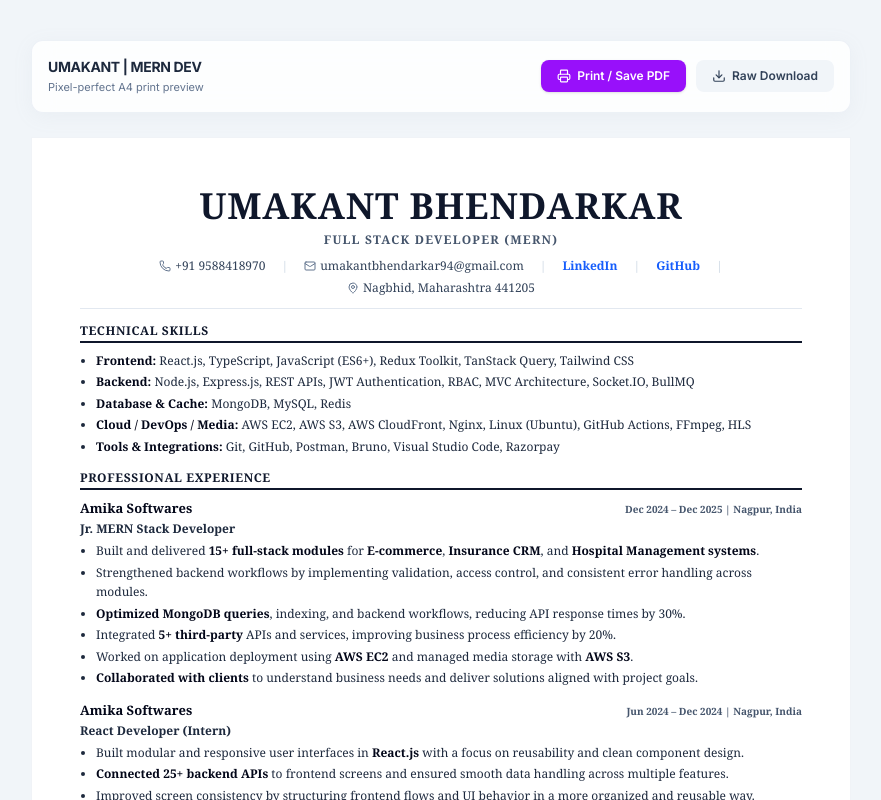
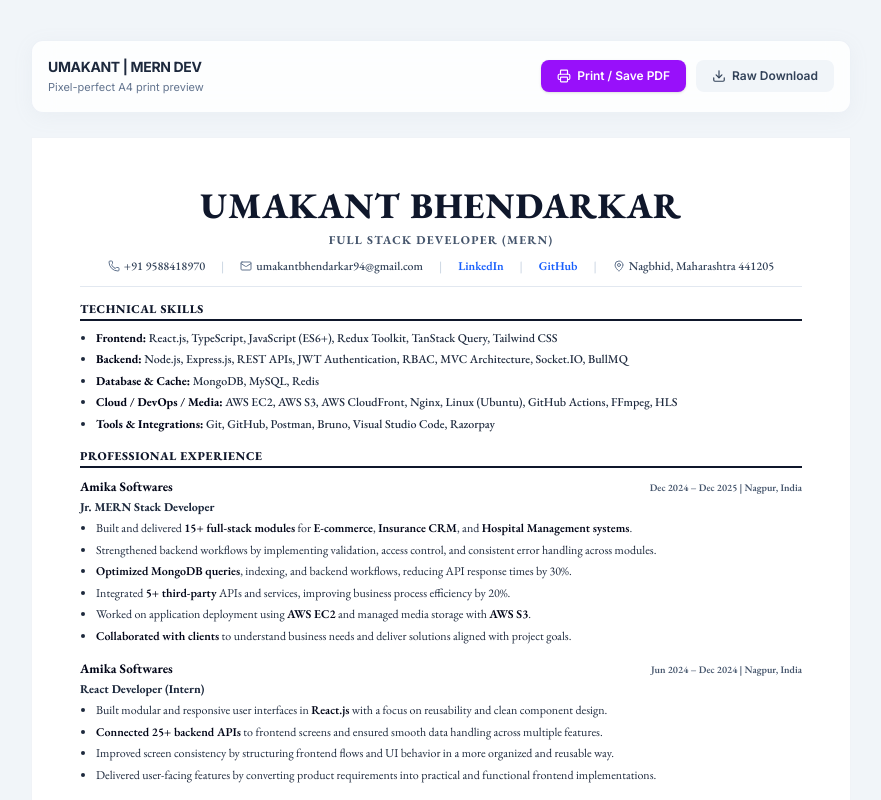
Before and after one commit to umakant8732/PORTFOLIO, a React (Vite) app: page / in a window 1280 px wide. Shown: the top 800 px of the page, without its empty margins (199-1080 px from the left). Built offline with nearby package versions, Linux system fonts and the light colour scheme.

Commit message:
apply premium EB Garamond typography for resume layout

```diff
--- a/index.html
+++ b/index.html
@@ -9,10 +9,10 @@
     <title>Umakant Bhendarkar | Full Stack Developer (MERN)</title>
     <meta name="description" content="Portfolio of Umakant Bhendarkar, Full Stack Developer specializing in high-performance React, Node, Express, MongoDB applications, cloud systems, and interactive interfaces." />
 
-    <!-- Google Fonts: Inter -->
+    <!-- Google Fonts: Inter & EB Garamond -->
     <link rel="preconnect" href="https://fonts.googleapis.com">
     <link rel="preconnect" href="https://fonts.gstatic.com" crossorigin>
-    <link href="https://fonts.googleapis.com/css2?family=Inter:wght@300;400;500;600;700;800&display=swap" rel="stylesheet">
+    <link href="https://fonts.googleapis.com/css2?family=EB+Garamond:wght@400;500;600;700;800&family=Inter:wght@300;400;500;600;700;800&display=swap" rel="stylesheet">
   </head>
   <body>
     <div id="root"></div>
--- a/src/App.jsx
+++ b/src/App.jsx
@@ -78,7 +78,7 @@ export default function App() {
             height: `${PAGE_HEIGHT}px`,
             transform: `scale(${scale})`,
             marginBottom: `calc(${PAGE_HEIGHT * scale}px - ${PAGE_HEIGHT}px)`,
-            fontFamily: 'Georgia, serif'
+            fontFamily: '"EB Garamond", Garamond, Georgia, serif'
           }}
         >
 
```
